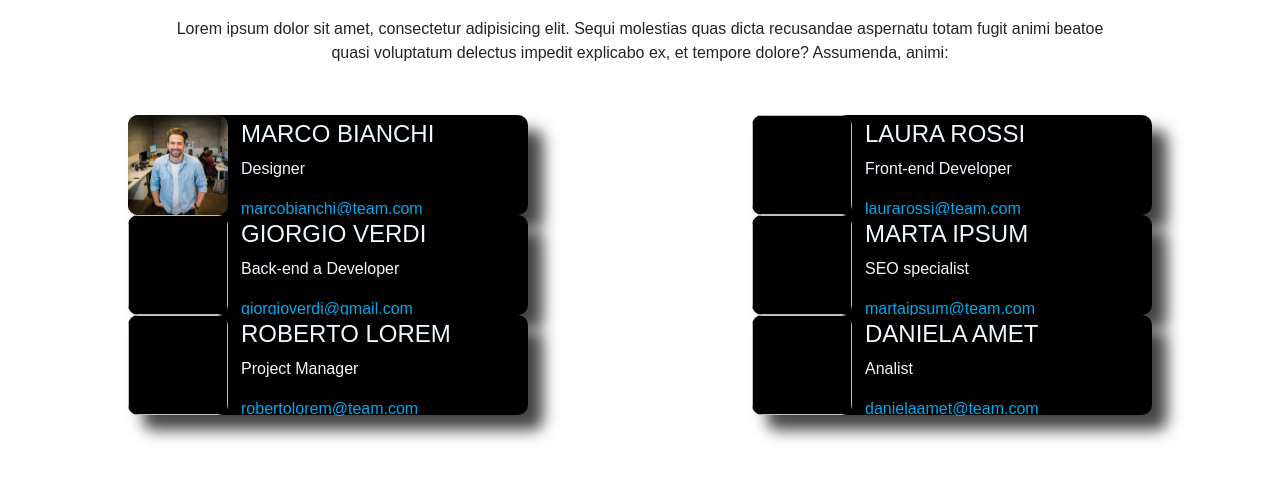
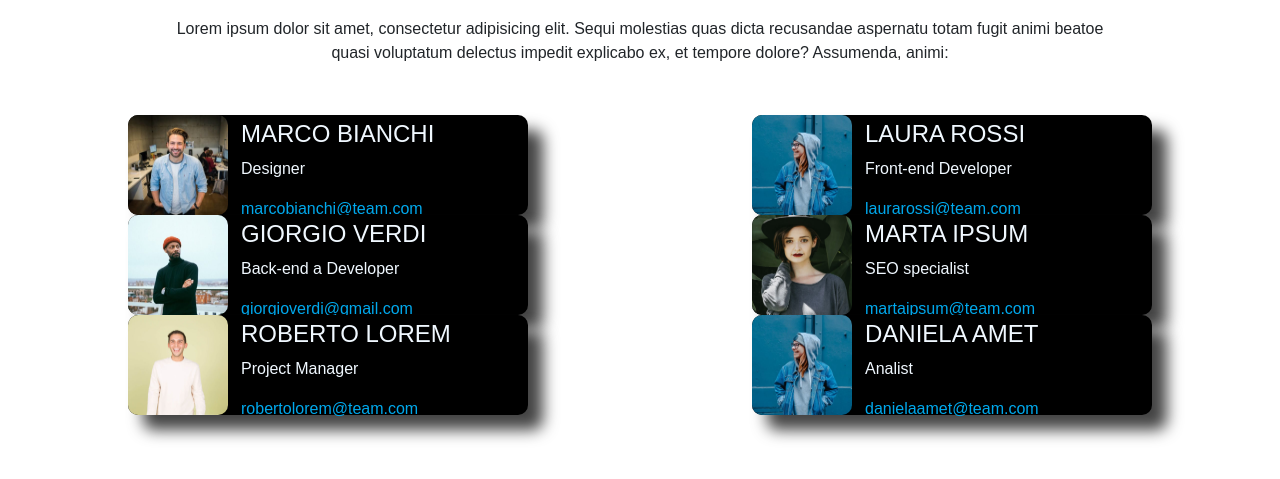
Before and after one commit to Gabriele002/js-our-team, a plain HTML site: page index.html in a window 1280 px wide. Shown: the part 71-550 px from the top of the page. Drawn offline with nearby package versions, Linux system fonts and the light colour scheme.

Commit message:
finish task 1

```diff
--- a/index.html
+++ b/index.html
@@ -44,8 +44,8 @@
       </div>
           <!--figlio 2 -->
       <div class="bg-black">
-          <img class="img"
-          >
+          <img id="angela" class="img"
+          src="./img/angela-lopez-social-media-manager.jpg">
 
           <div class="column">
               <h4 class="tx-white">
@@ -59,8 +59,8 @@
       </div>
           <!--figlio 3-->
       <div class="bg-black">
-          <img class="img"
-         >
+          <img id="walter" class="img"
+          src="./img/walter-gordon-office-manager.jpg">
 
             <div class="column">
               <h4 class="tx-white">
@@ -74,8 +74,8 @@
       </div>
       <!--figlio 4-->
       <div class="bg-black">
-          <img class="img"
-          >
+          <img id="angela" class="img"
+          src="./img/angela-caroll-chief-editor.jpg">
                 <div class="column">
                     <h4 class="tx-white">
                       MARTA IPSUM
@@ -90,8 +90,8 @@
       </div>
       <!--figlio 5-->
       <div class="bg-black">
-          <img class="img"
-          >
+          <img id="scott" class="img"
+          src="./img/scott-estrada-developer.jpg">
               <div class="column">
                   <h4 class="tx-white">
                       ROBERTO LOREM
@@ -105,8 +105,8 @@
       </div>
       <!--figlio 6-->
       <div class="bg-black">
-          <img class="img"
-          >
+          <img id="angelalopez" class="img"
+          src="./img/angela-lopez-social-media-manager.jpg">
               <div class="column">
                   <h4 class="tx-white">
                       DANIELA AMET
--- a/js/main.js
+++ b/js/main.js
@@ -3,27 +3,32 @@ let team = [
     {
         name: "Wayne",
         surname: "FOunder & CEO",
-        src: ".//img/wayne-barnett-founder-ceo.jpg"
+        src: "./img/wayne-barnett-founder-ceo.jpg"
     },
     {
         name: "Angela",
         surname: "Chief Editor",
+        src: "./img/angela-lopez-social-media-manager.jpg"
     },
     {
         name: "Walter",
         surname: "Office Manager",
+        src: "./img/walter-gordon-office-manager.jpg"
     },
     {
         name: "Angela",
         surname: "Social Media Manager",
+        src: "./img/angela-caroll-chief-editor.jpg"
     },
     {
         name: "Scott",
         surname: "Developer",
+        src: "./img/scott-estrada-developer.jpg"
     },
     {
         name: "Barbara",
         surname: "Graphic Designer",
+        src: "./img/angela-lopez-social-media-manager.jpg"
     }
 ]
 console.log(team)
```
